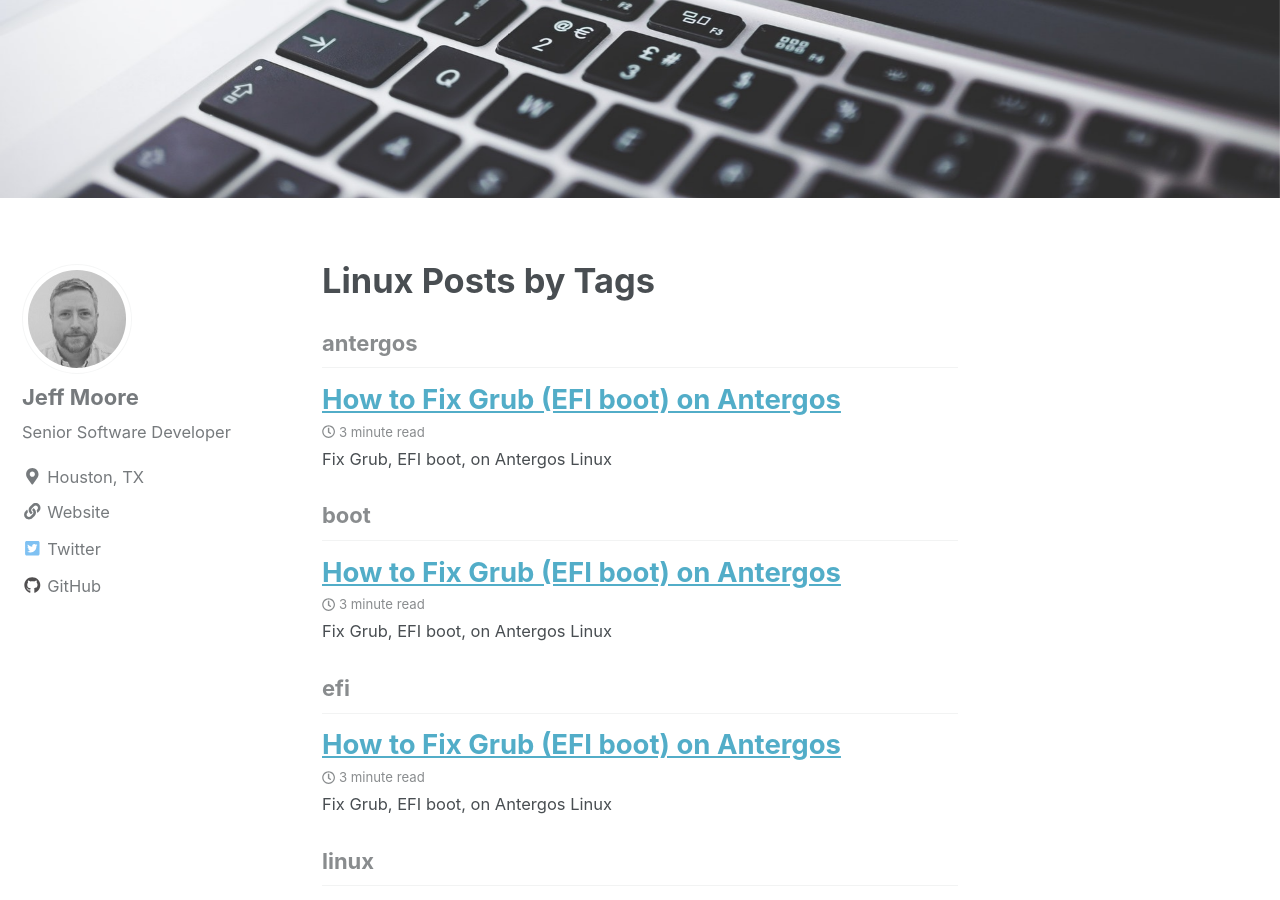
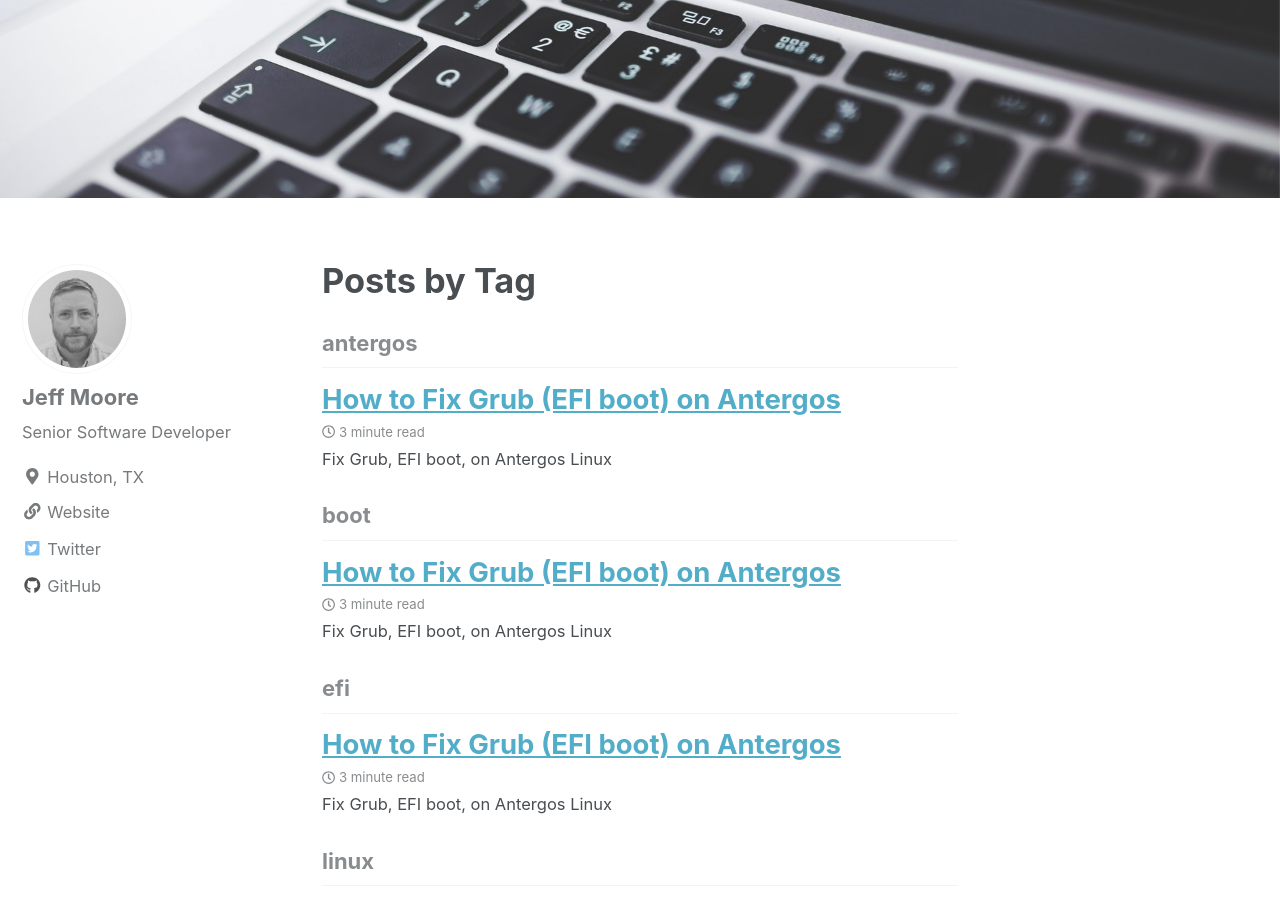
Before and after one commit to jemoore/old-jemoore.github.io, a Jekyll site: the page built from _pages/tags.md, in a window 1280 px wide and 900 px high, scrolled down 744 px. Built offline with Jekyll 4.4.1, drawn with Linux system fonts in a browser that asks for light colours; cached includes are drawn as plain includes; nearby versions of some CDN libraries.

Commit message:
Rename page with tags.  Fix typos/formating in post.

```diff
--- a/_pages/linux.md
+++ b/_pages/tags.md
@@ -1,7 +1,7 @@
 ---
 layout: archive
-permalink: /linux/
-title: "Linux Posts by Tags"
+permalink: /tags/
+title: "Posts by Tag"
 author_profile: true
 header:
   image: "/images/background1.jpg"
```
